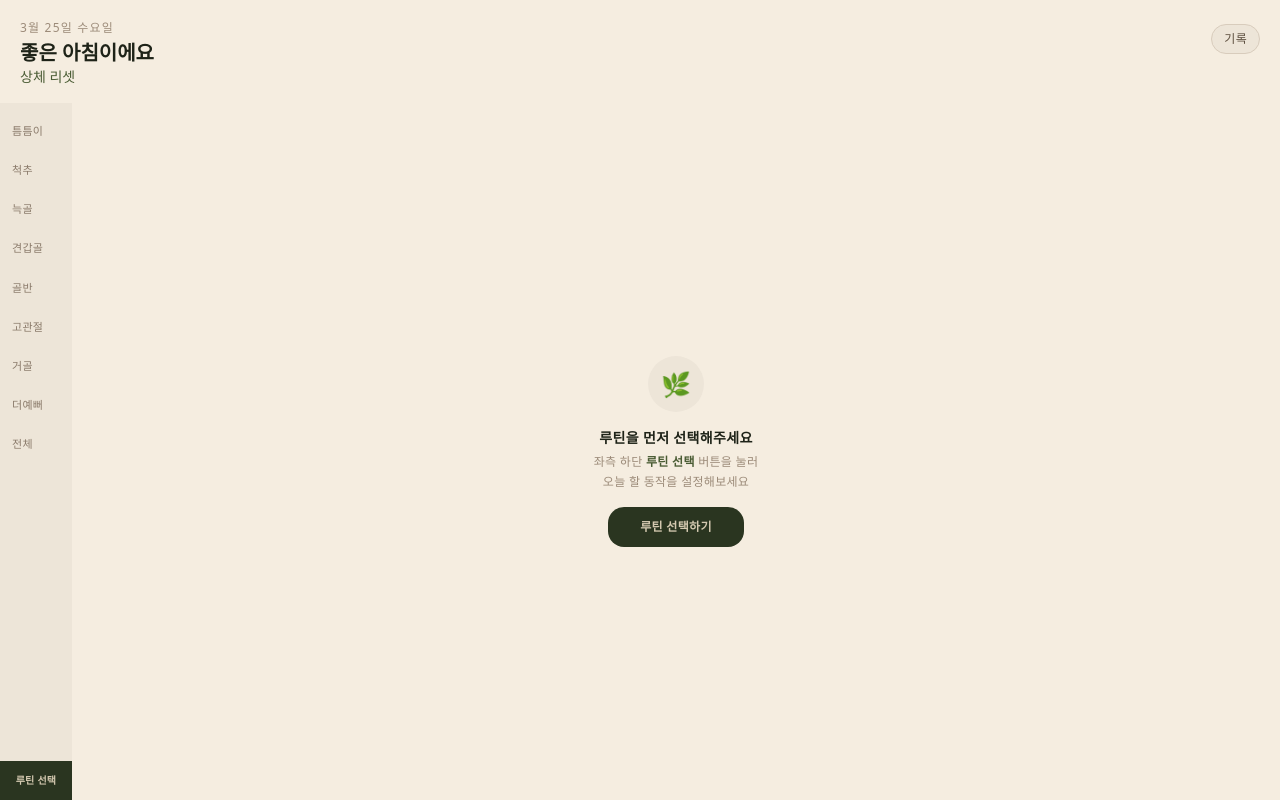
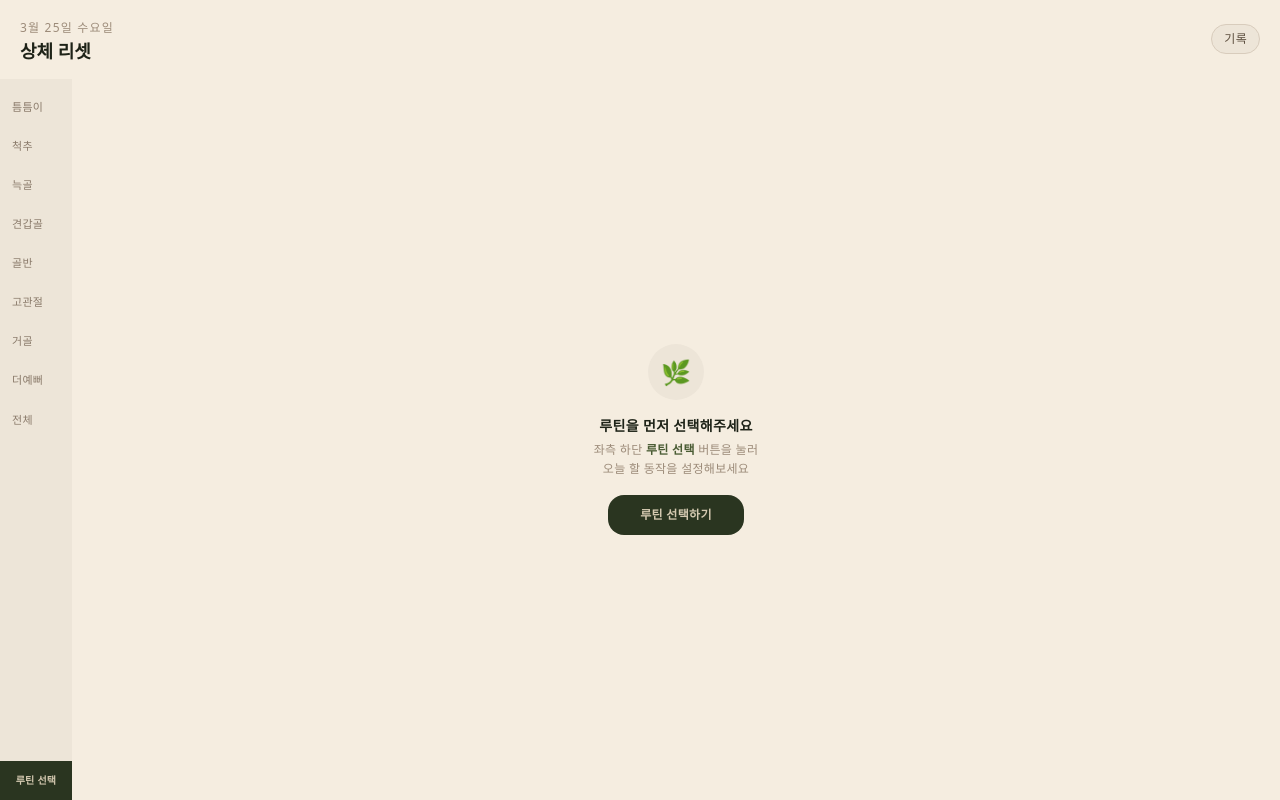
Before and after one commit to mazzujo/sideproject_reset, a Next.js app: page / in a window 1280 px wide. Built offline with nearby package versions, Linux system fonts and the light colour scheme.

Commit message:
header: remove greeting, restore 상체 리셋 as title

```diff
--- a/components/ResetApp.tsx
+++ b/components/ResetApp.tsx
@@ -158,10 +158,7 @@ export default function ResetApp() {
             <p className="text-xs tracking-widest uppercase mb-1" style={{ color: '#9C8B79' }}>
               {getDateLabel()}
             </p>
-            <h1 className="text-xl font-bold leading-tight" style={{ color: '#1E2318' }}>
-              {getGreeting()}
-            </h1>
-            <p className="text-sm mt-0.5 font-medium" style={{ color: '#4A5C34' }}>상체 리셋</p>
+            <h1 className="text-lg font-bold leading-tight" style={{ color: '#1E2318' }}>상체 리셋</h1>
           </div>
           <div className="flex items-center gap-2 pt-1">
             {streak > 0 && (
```
